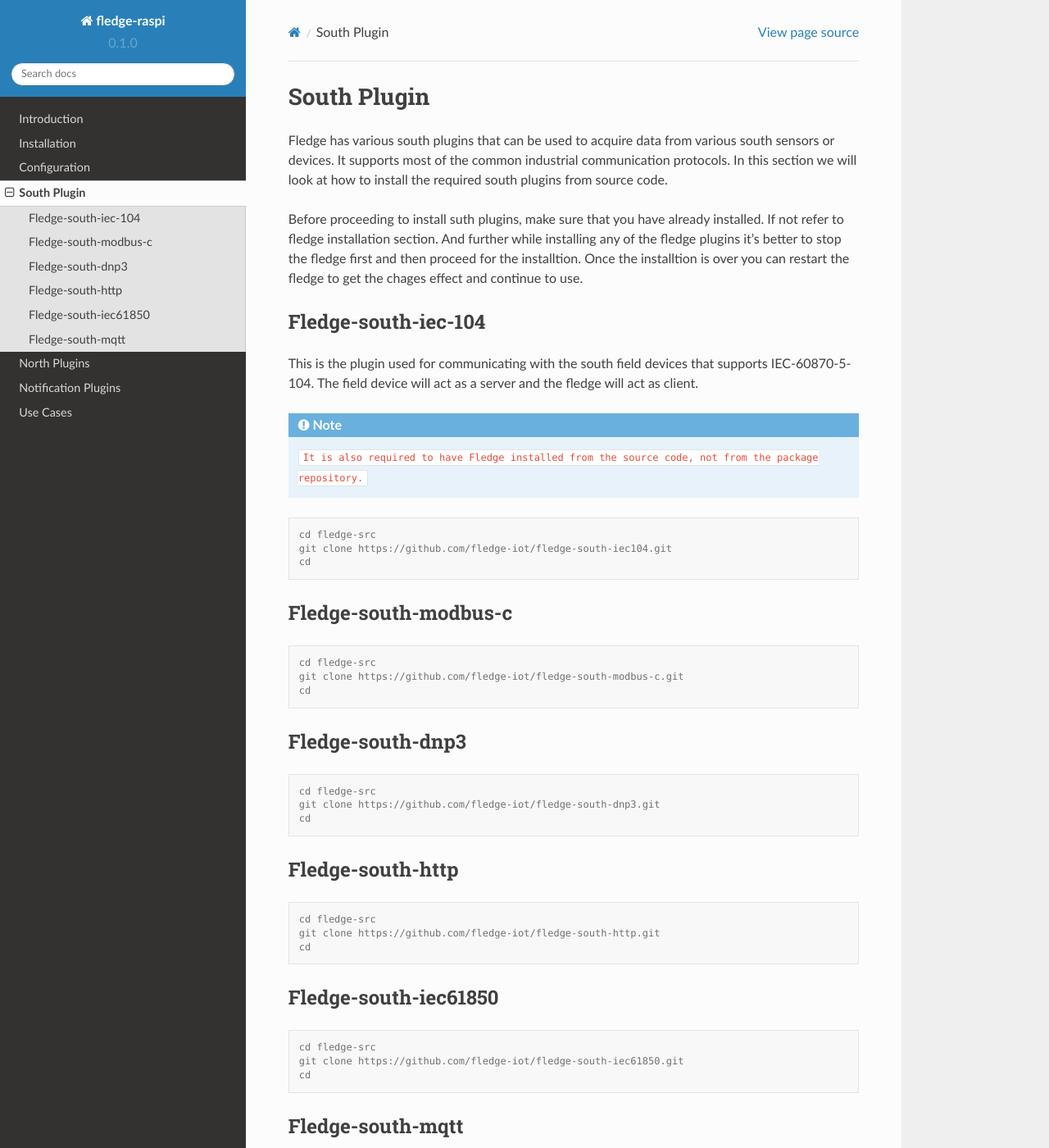
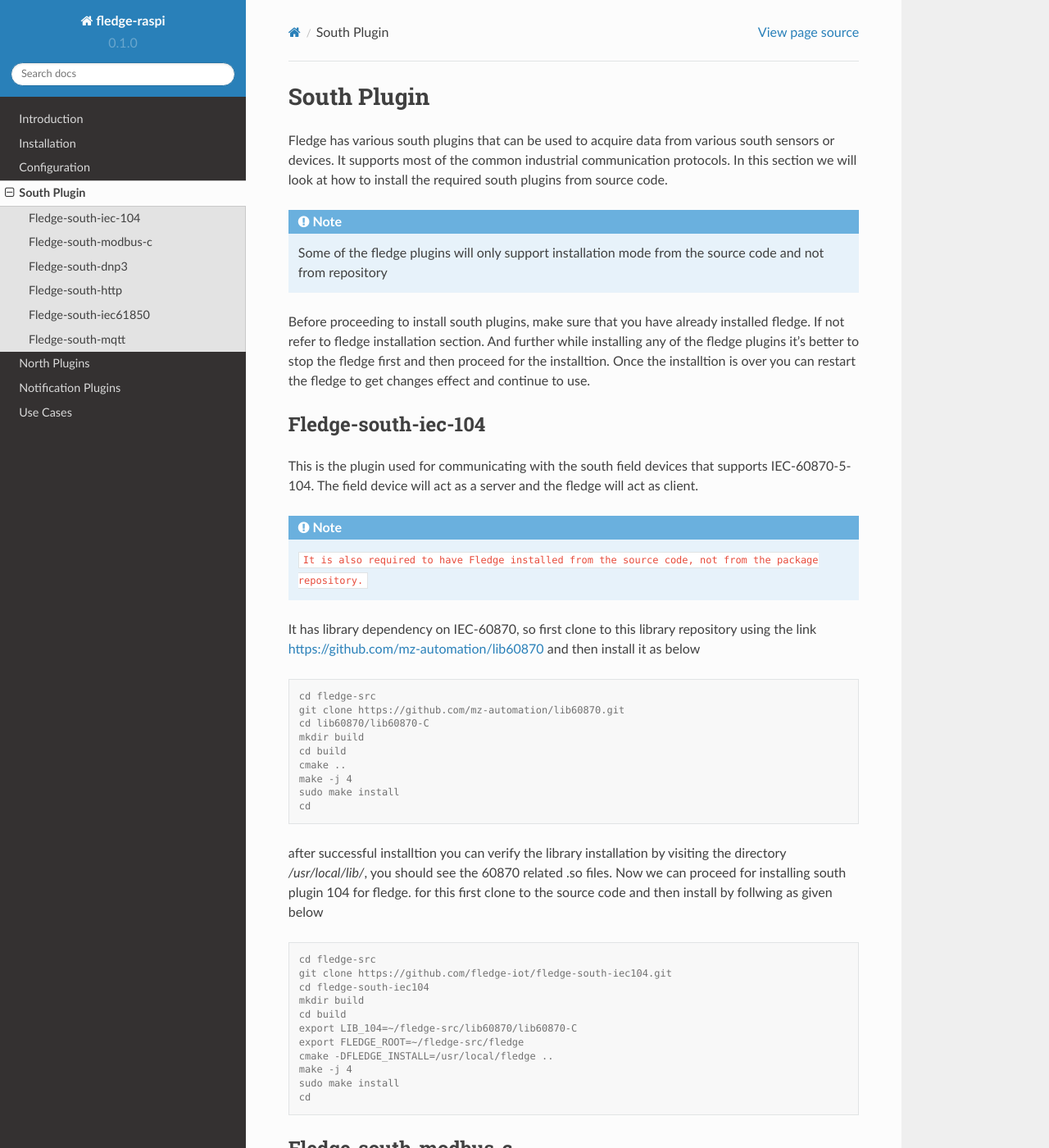
Before and after one commit to 19914039/fledgeDoc, a Sphinx documentation site: the page built from docs/source/south_plugin.rst, in a window 1280 px wide and 1400 px high. Shown: the whole window at 82% size. Built offline with Sphinx 7.4.7 and the Read the Docs theme 2.0.0, drawn with Linux system fonts in a browser that asks for light colours; some of the changed text lies outside the part shown.

Commit message:
Create south_plugin.rst

```diff
--- a/docs/source/south_plugin.rst
+++ b/docs/source/south_plugin.rst
@@ -3,7 +3,11 @@ South Plugin
 
 Fledge has various south plugins that can be used to acquire data from various south sensors or devices. It supports most of the common industrial communication protocols. In this section we will look at how to install the required south plugins from source code.
 
-Before proceeding to install suth plugins, make sure that you have already installed. If not refer to fledge installation section. And further while installing any of the fledge plugins it's better to stop the fledge first and then proceed for the installtion. Once the installtion is over you can restart the fledge to get the chages effect and continue to use.
+.. note::
+
+  Some of the fledge plugins will only support installation mode from the source code and not from repository
+
+Before proceeding to install south plugins, make sure that you have already installed fledge. If not refer to fledge installation section. And further while installing any of the fledge plugins it's better to stop the fledge first and then proceed for the installtion. Once the installtion is over you can restart the fledge to get changes effect and continue to use.
 
 Fledge-south-iec-104
 -------
@@ -15,24 +19,100 @@ This is the plugin used for communicating with the south field devices that supp
 
   ``It is also required to have Fledge installed from the source code, not from the package repository.``
 
+It has library dependency on IEC-60870, so first clone to this library repository using the link https://github.com/mz-automation/lib60870 and then install it as below
+
+.. code-block:: console
+
+  cd fledge-src
+  git clone https://github.com/mz-automation/lib60870.git
+  cd lib60870/lib60870-C
+  mkdir build
+  cd build
+  cmake ..
+  make -j 4
+  sudo make install
+  cd
+
+after successful installtion you can verify the library installation by visiting the directory */usr/local/lib/*, you should see the 60870 related .so files. Now we can proceed for installing south plugin 104 for fledge. for this first clone to the source code and then install by follwing as given below
+
 .. code-block:: console
 
   cd fledge-src
   git clone https://github.com/fledge-iot/fledge-south-iec104.git
+  cd fledge-south-iec104
+  mkdir build
+  cd build
+  export LIB_104=~/fledge-src/lib60870/lib60870-C
+  export FLEDGE_ROOT=~/fledge-src/fledge
+  cmake -DFLEDGE_INSTALL=/usr/local/fledge ..
+  make -j 4
+  sudo make install
   cd
+
 
 Fledge-south-modbus-c
 -------
+
+It has library dependency on Modbus Library, libmodbus, use the bellow command to install the same
+
+.. code-block:: console
+
+  sudo apt-get install -y libmodbus-dev
+
+Now we can proceed for installing south plugin Modbus for fledge. for this first clone to the source code and then install by follwing as given below
 
 .. code-block:: console
 
   cd fledge-src
   git clone https://github.com/fledge-iot/fledge-south-modbus-c.git
+  cd fledge-south-modbus-c
+  mkdir build
+  cd build
+  export FLEDGE_ROOT=~/fledge-src/fledge
+  cmake -DFLEDGE_INSTALL=/usr/local/fledge ..
+  make -j 4
+  sudo make install
   cd
+
 
 Fledge-south-dnp3
 -------
 
+.. note::
+
+  ``It is also required to have Fledge installed from the source code, not from the package repository.``
+
+It has library dependency on opendnp3, and again it will have dependency on libboost and libasio. Innstall all the dependencies as below
+
+.. code-block:: console
+
+  sudo apt-get install libboost-dev
+  sudo apt-get install libasio-dev
+  cd fledge-src
+  git clone --recursive -b release-2.x https://github.com/dnp3/opendnp3.git
+  cd opendnp3
+  mkdir build
+  cd build
+  cmake -DSTATICLIBS=ON ..
+  make -j 4
+  sudo make install
+  cd
+
+after successful installtion you can verify the library installation by visiting the directory */usr/local/lib/*, you should see the 60870 related .so files. Now we can proceed for installing south plugin 104 for fledge. for this first clone to the source code and then install by follwing as given below
+
+.. code-block:: console
+
+  cd fledge-src
+  git clone https://github.com/fledge-iot/fledge-south-iec104.git
+  cd fledge-south-iec104
+  mkdir build
+  cd build
+  export LIB_104=~/fledge-src/lib60870/lib60870-C
+  export FLEDGE_ROOT=~/fledge-src/fledge
+  cmake -DFLEDGE_INSTALL=/usr/local/fledge ..
+  make -j 4
+  sudo make install
+  cd
 .. code-block:: console
 
   cd fledge-src
```
